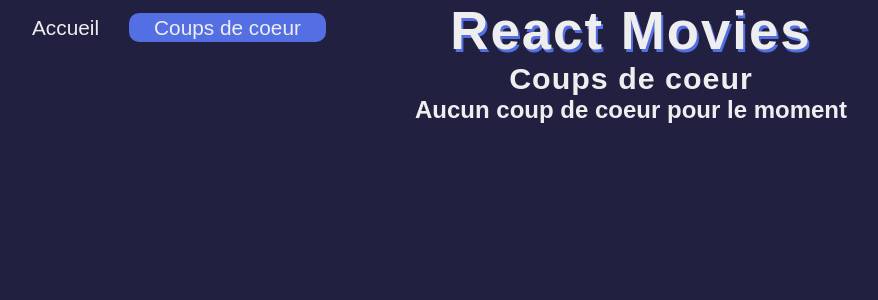
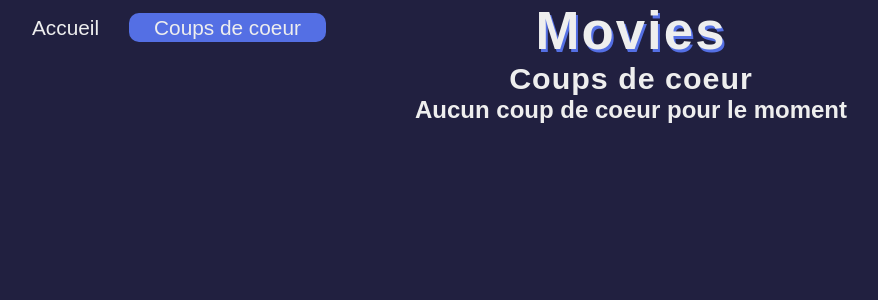
Before and after one commit to JulienBrancourt/Movies, a React (Create React App) app: page /coups-de-coeur in a window 1280 px wide. Shown: the top 300 px of the page, without its empty margins (9-887 px from the left). Built offline with nearby package versions, Linux system fonts and the light colour scheme; a web font is replaced by a local one.

Commit message:
modif input recherche

```diff
--- a/src/components/Form.js
+++ b/src/components/Form.js
@@ -5,7 +5,7 @@ import Card from "./Card";
 const Form = () => {
 
     const [moviesData, setMoviesData] = useState([])
-    const [search, setSearch] = useState("war")
+    const [search, setSearch] = useState("movie")
     const [sortGoodBad, setSortGoodBad] = useState(null)
 
     useEffect(() => {
@@ -13,6 +13,12 @@ const Form = () => {
             .get(`https://api.themoviedb.org/3/search/movie?query=${search}&include_adult=true&language=fr-FR&page=1&api_key=df285cc063fe809437d048fae1cf2045`)
             .then((res) => setMoviesData(res.data.results))
     },[search])
+
+    const handleSearch = (e) => {
+        e.preventDefault();
+        const inputValue = document.getElementById('search-input').value;
+        setSearch(inputValue);//la nouvelle valeur de search est celle de inputValue (l'input type texte)
+    }
 
     return (
         <div className="form-component">
@@ -22,15 +28,13 @@ const Form = () => {
                         type="text"
                         placeholder="Entrez le titre d'un film"
                         id="search-input"
-                        // onChange={(e) => setSearch(e.target.value)}
+                        defaultValue={search}
                     />
-                    <input type="submit" value="Rechercher"
-                        onClick={(e) =>
-                            {
-                            e.preventDefault();
-                            setSearch(e.target.value);
-                            }
-                        }/>
+                    <input
+                        type="submit"
+                        value="Rechercher"
+                        onClick={handleSearch}
+                    />
                 </form>
                 <div className="btn-sort-container">
                     <div className="btn-sort" id="goodToBad" onClick={(e) => setSortGoodBad ("goodToBad")}>Top</div>
--- a/src/components/Header.js
+++ b/src/components/Header.js
@@ -15,7 +15,7 @@ const Header = () => {
                 </ul>
             </nav>
 
-            <h1>React Movies</h1>
+            <h1>Movies</h1>
         </div>
     );
 };
```
